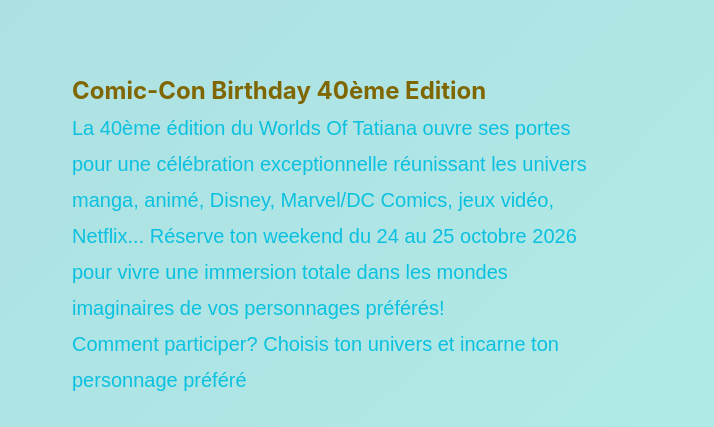
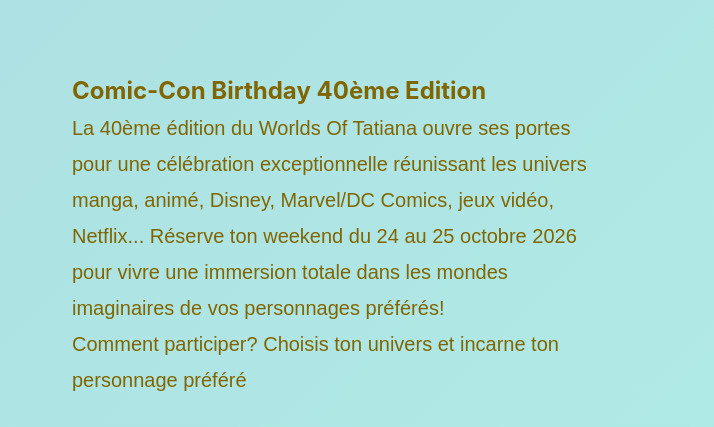
Before and after one commit to Worlds-of-Tatiana-Level-40/Worlds-of-Tatiana-Level-40.github.io, a website: page index.html in a window 1280 px wide. Shown: the part 118-545 px from the top of the page, 0-714 px from the left. Drawn offline with nearby package versions, Linux system fonts and the light colour scheme; a script that the page names is missing.

Commit message:
Update style.css

```diff
--- a/style.css
+++ b/style.css
@@ -221,7 +221,7 @@
 
 .hero-description {
   font-size: 1.25rem;
-  color: #0CC0DF;
+  color: #806600;
   margin-bottom: 2rem;
   line-height: 1.8;
   font-family: 'Baloo 2', sans-serif;
```
